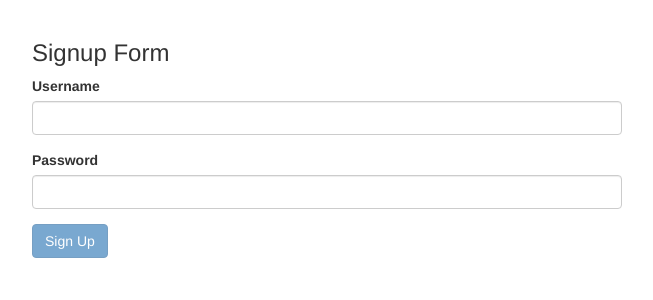
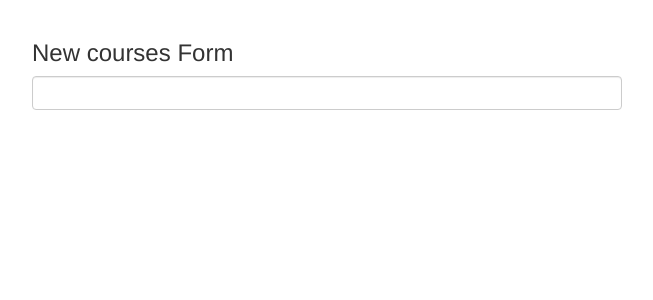
Before and after one commit to Dharanz/Angular, an Angular app in the folder forms-app/: page / in a window 1280 px wide. Shown: the top 300 px of the page, without its empty margins (3-656 px from the left). Built offline with nearby package versions, Linux system fonts and the light colour scheme.

Commit message:
new form

```diff
--- a/forms-app/src/app/app.component.html
+++ b/forms-app/src/app/app.component.html
@@ -11,6 +11,8 @@
 </div> -->
 
 <div class="col-md-6">
-    <h3>Signup Form</h3>
-    <signup-form></signup-form>
+    <!-- <h3>Signup Form</h3>
+    <signup-form></signup-form> -->
+    <h3>New courses Form</h3>
+    <new-courses></new-courses>
 </div>
--- a/forms-app/src/app/app.module.ts
+++ b/forms-app/src/app/app.module.ts
@@ -7,6 +7,7 @@ import { AppComponent } from './app.component';
 import { ContactFormComponent } from './contact-form/contact-form.component';
 import { CoursesFormComponent } from './courses-form/courses-form.component';
 import { SignupFormComponent } from './signup-form/signup-form.component';
+import { NewCoursesComponent } from './new-courses/new-courses.component';
 
 
 @NgModule({
@@ -14,7 +15,8 @@ import { SignupFormComponent } from './signup-form/signup-form.component';
     AppComponent,
     ContactFormComponent,
     CoursesFormComponent,
-    SignupFormComponent
+    SignupFormComponent,
+    NewCoursesComponent
   ],
   imports: [
     BrowserModule,
--- /dev/null
+++ b/forms-app/src/app/new-courses/new-courses.component.html
@@ -0,0 +1,9 @@
+<form>
+  <input type="text" class="form-control" (keyup.enter)="addCourses(topic)" #topic/>
+
+ <ul class="list-group">
+   <li *ngFor="let topic of topics.controls" class="list-group-item" (click)="removeTopic(topic)">
+    {{ topic.value }}
+   </li>
+ </ul>
+</form>
--- /dev/null
+++ b/forms-app/src/app/new-courses/new-courses.component.ts
@@ -0,0 +1,29 @@
+import { Component } from '@angular/core';
+import { FormGroup, FormControl, FormArray } from '@angular/forms';
+
+@Component({
+  selector: 'new-courses',
+  templateUrl: './new-courses.component.html',
+  styleUrls: ['./new-courses.component.css']
+})
+export class NewCoursesComponent {
+
+  newForm=new FormGroup({
+    topics:new FormArray([])
+  });
+
+  addCourses(topic: HTMLInputElement){
+    this.topics.push(new FormControl(topic.value));
+    topic.value='';
+  }
+
+  get topics(){
+    return this.newForm.get('topics') as FormArray;
+  }
+
+  removeTopic(topic: FormControl){
+    let index=this.topics.controls.indexOf(topic);
+    this.topics.removeAt(index);
+  }
+
+}
--- a/forms-app/src/app/signup-form/signup-form.component.html
+++ b/forms-app/src/app/signup-form/signup-form.component.html
@@ -1,23 +1,25 @@
-<form [formGroup]="form">
+<form [formGroup]="form" (ngSubmit)="login()">
+  <div *ngIf="form.errors" class="alert alert-danger">Invalid entries!</div>
   <div class="form-group">
     <label for="username">Username</label>
     <input type="text" required formControlName="username" (change)="log(username)" id="username" class="form-control">
+    <p *ngIf="username.pending">Checking Uniqness</p>
     <div *ngIf="username.touched && username.invalid" class="alert alert-danger">
       <div *ngIf="username.errors.required">
         Username is Required</div>
-      <!-- <div *ngIf="username.errors.minlength">
+      <div *ngIf="username.errors.minlength">
          Username should have minimum {{ username.errors.minlength.requiredLength }} char!</div>
       <div *ngIf="username.errors.pattern">
         Username doesn't match with pattern</div>
       <div *ngIf="username.errors.CannotContainSpace">
-          Username can't contain space</div> -->
-    <div *ngIf="username.errors.ShouldBeUnique">
-        Username is already taken</div>
+          Username can't contain space</div>
+      <div *ngIf="username.errors.ShouldBeUnique">
+          Username is already taken</div>
   </div>
   </div>
   <div class="form-group">
     <label for="password">Password</label>
-    <input type="text" required formControlName="password" id="password" class="form-control">
+    <input type="password" required formControlName="password" id="password" class="form-control">
     <div *ngIf="password.touched && password.invalid" class="alert alert-danger">
       <div *ngIf="password.errors.required">password is Required</div>
       <div *ngIf="password.errors.minlength">password should have minimum {{ password.errors.minlength.requiredLength }} char!</div>
--- a/forms-app/src/app/signup-form/signup-form.component.ts
+++ b/forms-app/src/app/signup-form/signup-form.component.ts
@@ -23,6 +23,12 @@ export class SignupFormComponent {
     ])
   });
 
+  login(){
+    this.form.setErrors({
+      invalidLogin: true
+    });
+  }
+
   log(x){
     console.log(x);
   }
```
Also changed, not shown: forms-app/src/app/new-courses/new-courses.component.css (added), 1 other file (tests, documents, lock files or other folders).
